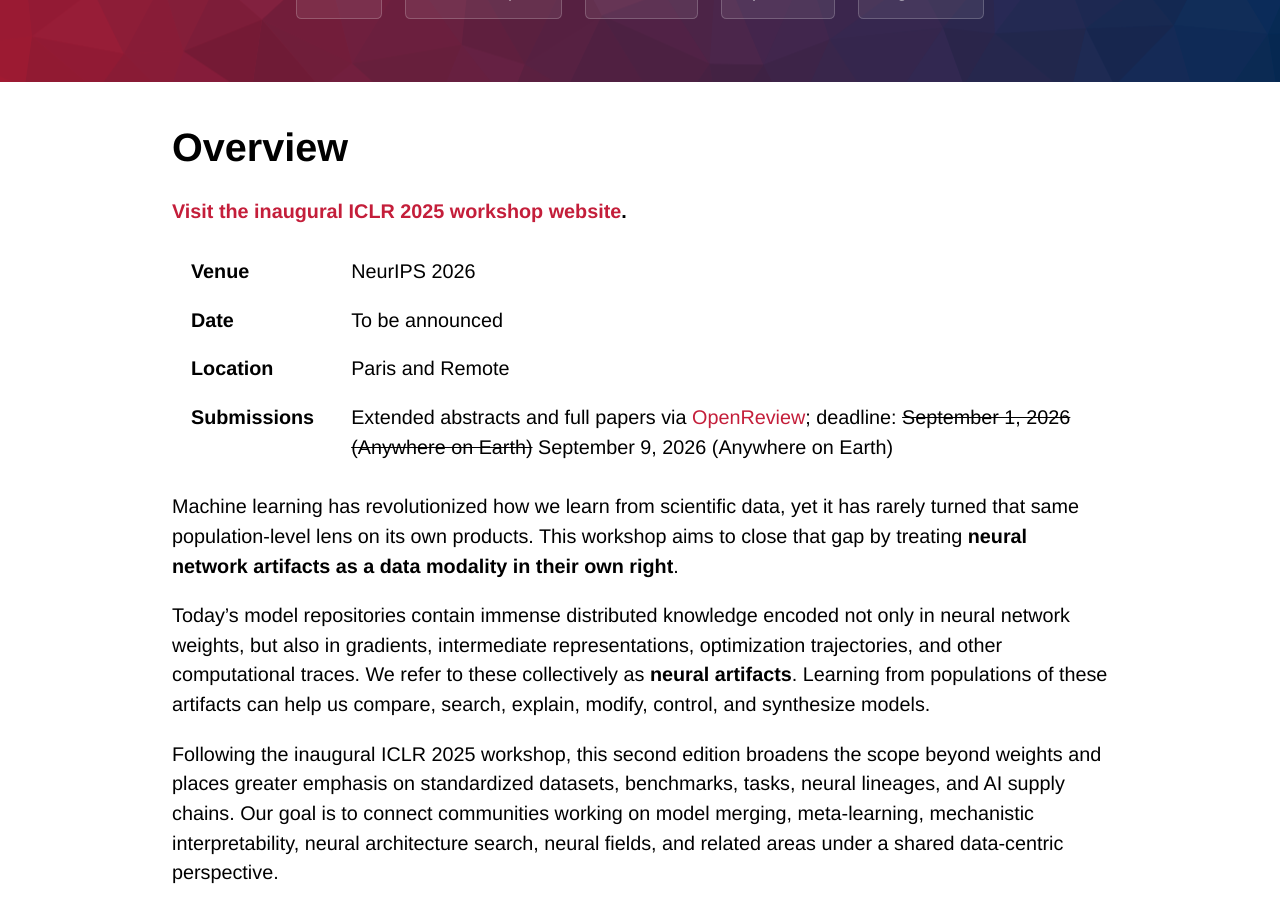
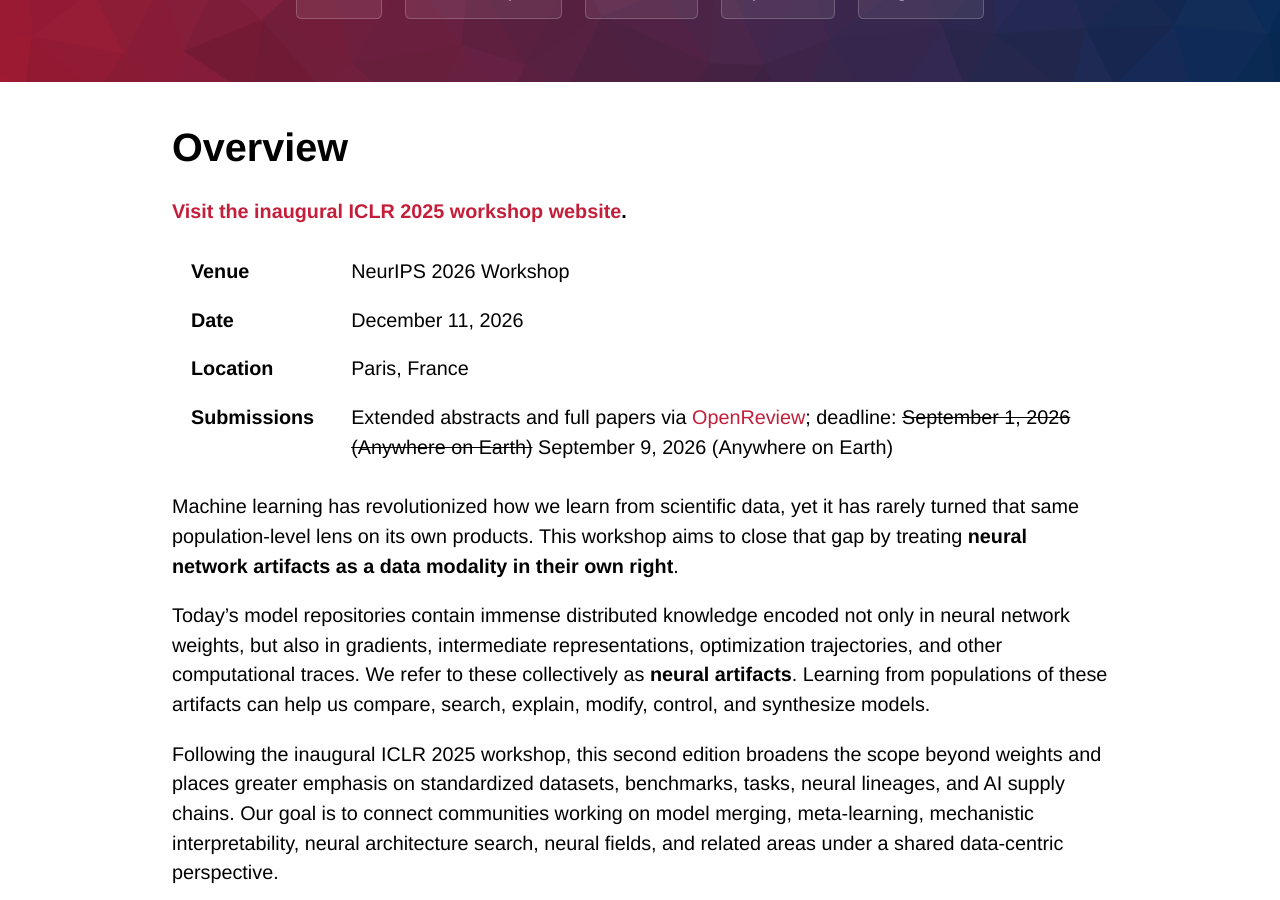
Before and after one commit to MadryLab/artifacts-as-data, a Jekyll site: the page built from docs/index.md, in a window 1280 px wide and 900 px high, scrolled down 381 px. Built offline with Jekyll 4.4.1, drawn with Linux system fonts in a browser that asks for light colours; some web fonts are replaced; our own code applies the rules of GitHub Pages for plain Markdown files.

Commit message:
adding arxhive differences

```diff
--- a/docs/index.md
+++ b/docs/index.md
@@ -6,9 +6,9 @@ layout: default
 
 **[Visit the inaugural ICLR 2025 workshop website](https://weight-space-learning.github.io).**
 
-| **Venue** | NeurIPS 2026 |
-| **Date** | To be announced |
-| **Location** | Paris and Remote |
+| **Venue** | NeurIPS 2026 Workshop |
+| **Date** | December 11, 2026 |
+| **Location** | Paris, France |
 | **Submissions** | Extended abstracts and full papers via [OpenReview](https://openreview.net/group?id=NeurIPS.cc/2026/Workshop/NeuralArtifacts); deadline: ~~September 1, 2026 (Anywhere on Earth)~~ September 9, 2026 (Anywhere on Earth) |
 
 Machine learning has revolutionized how we learn from scientific data, yet it has rarely turned that same population-level lens on its own products. This workshop aims to close that gap by treating **neural network artifacts as a data modality in their own right**.
```
Also changed, not shown: docs/cfp.md (+1 -0 lines).
